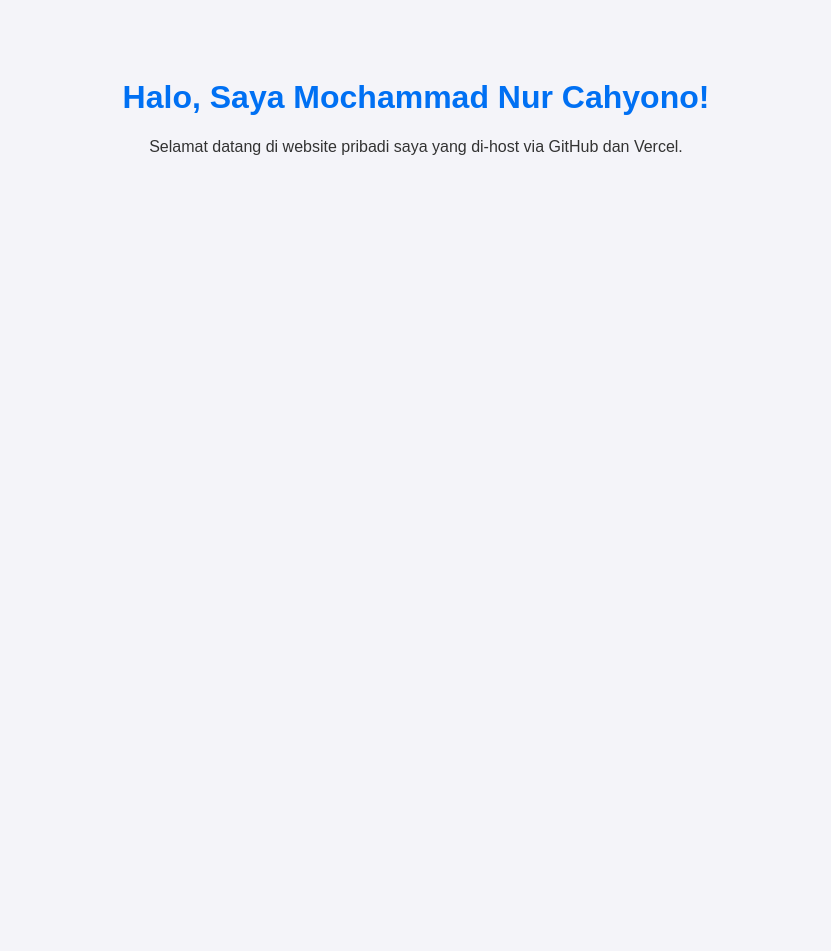
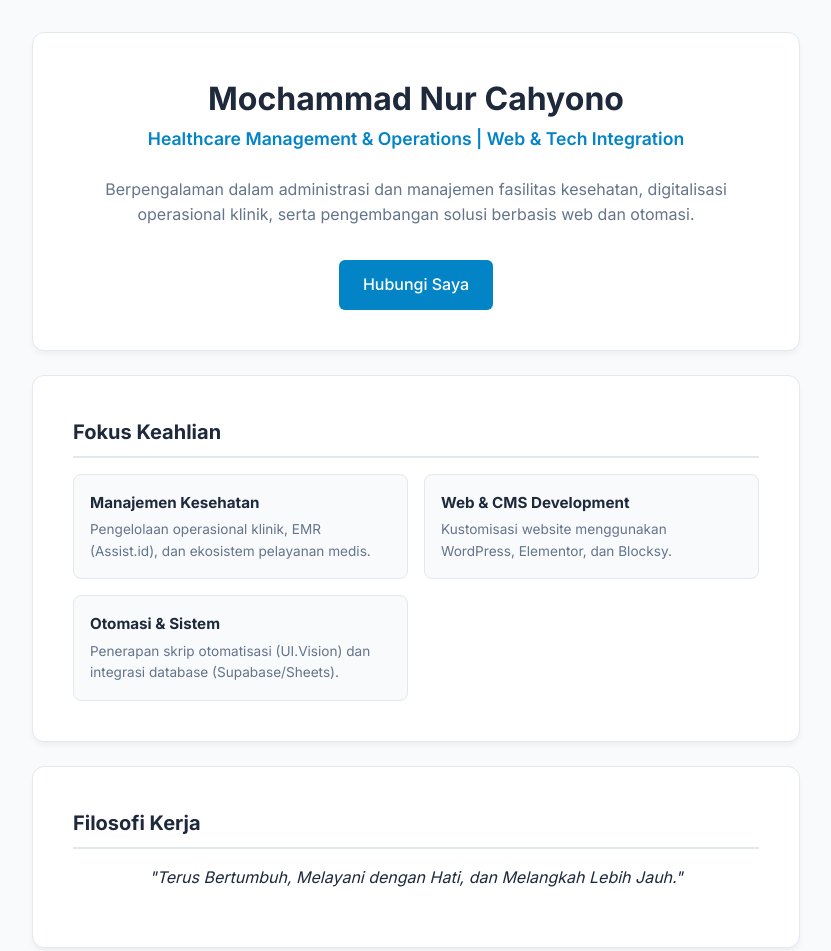
Before and after one commit to cayyow/personal-web, a plain HTML site: page index.html in a window 1280 px wide. Shown: the top 951 px of the page, without its empty margins (224-1055 px from the left). Before the commit the page ends 800 px from the top, so only its background shows below. Drawn offline with Linux system fonts and the light colour scheme.

Commit message:
Update index.html

```diff
--- a/index.html
+++ b/index.html
@@ -3,20 +3,181 @@
 <head>
     <meta charset="UTF-8">
     <meta name="viewport" content="width=device-width, initial-scale=1.0">
-    <title>Website Saya</title>
+    <title>Mochammad Nur Cahyono | Healthcare Management & Tech Enthusiast</title>
+    <!-- Google Fonts -->
+    <link href="https://fonts.googleapis.com/css2?family=Inter:wght@300;400;500;600;700&display=swap" rel="stylesheet">
     <style>
+        :root {
+            --primary: #0284c7;
+            --primary-dark: #0369a1;
+            --text-main: #1e293b;
+            --text-muted: #64748b;
+            --bg-light: #f8fafc;
+            --white: #ffffff;
+            --border: #e2e8f0;
+        }
+
+        * {
+            margin: 0;
+            padding: 0;
+            box-sizing: border-box;
+        }
+
         body {
-            font-family: Arial, sans-serif;
+            font-family: 'Inter', sans-serif;
+            background-color: var(--bg-light);
+            color: var(--text-main);
+            line-height: 1.6;
+        }
+
+        header {
+            background: var(--white);
+            border-bottom: 1px solid var(--border);
+            padding: 2rem 1rem;
             text-align: center;
-            padding: 50px;
-            background-color: #f4f4f9;
-            color: #333;
         }
-        h1 { color: #0070f3; }
+
+        .container {
+            max-width: 800px;
+            margin: 0 auto;
+            padding: 2rem 1rem;
+        }
+
+        .profile-card {
+            background: var(--white);
+            border-radius: 12px;
+            border: 1px solid var(--border);
+            padding: 2.5rem;
+            box-shadow: 0 4px 6px -1px rgba(0, 0, 0, 0.05);
+            margin-bottom: 1.5rem;
+        }
+
+        h1 {
+            font-size: 2rem;
+            color: var(--text-main);
+            margin-bottom: 0.5px;
+        }
+
+        .tagline {
+            color: var(--primary);
+            font-weight: 600;
+            font-size: 1.1rem;
+            margin-bottom: 1.5rem;
+        }
+
+        p {
+            color: var(--text-muted);
+            margin-bottom: 1rem;
+        }
+
+        .section-title {
+            font-size: 1.25rem;
+            color: var(--text-main);
+            margin-bottom: 1rem;
+            border-bottom: 2px solid var(--border);
+            padding-bottom: 0.5rem;
+        }
+
+        .grid-skills {
+            display: grid;
+            grid-template-columns: repeat(auto-fit, minmax(220px, 1fr));
+            gap: 1rem;
+            margin-top: 1rem;
+        }
+
+        .skill-item {
+            background: var(--bg-light);
+            padding: 1rem;
+            border-radius: 8px;
+            border: 1px solid var(--border);
+        }
+
+        .skill-item h3 {
+            font-size: 0.95rem;
+            color: var(--text-main);
+            margin-bottom: 0.25rem;
+        }
+
+        .skill-item p {
+            font-size: 0.85rem;
+            margin: 0;
+        }
+
+        .cta-buttons {
+            margin-top: 2rem;
+            display: flex;
+            gap: 1rem;
+            justify-content: center;
+        }
+
+        .btn {
+            display: inline-block;
+            background: var(--primary);
+            color: var(--white);
+            padding: 0.75rem 1.5rem;
+            border-radius: 6px;
+            text-decoration: none;
+            font-weight: 500;
+            transition: background 0.2s;
+        }
+
+        .btn:hover {
+            background: var(--primary-dark);
+        }
+
+        footer {
+            text-align: center;
+            padding: 2rem;
+            color: var(--text-muted);
+            font-size: 0.85rem;
+        }
     </style>
 </head>
 <body>
-    <h1>Halo, Saya Mochammad Nur Cahyono!</h1>
-    <p>Selamat datang di website pribadi saya yang di-host via GitHub dan Vercel.</p>
+
+    <div class="container">
+        <!-- Profile Header -->
+        <div class="profile-card" style="text-align: center;">
+            <h1>Mochammad Nur Cahyono</h1>
+            <div class="tagline">Healthcare Management & Operations | Web & Tech Integration</div>
+            <p>Berpengalaman dalam administrasi dan manajemen fasilitas kesehatan, digitalisasi operasional klinik, serta pengembangan solusi berbasis web dan otomasi.</p>
+
+            <div class="cta-buttons">
+                <a href="mailto:emailkamu@example.com" class="btn">Hubungi Saya</a>
+            </div>
+        </div>
+
+        <!-- Expertise Section -->
+        <div class="profile-card">
+            <h2 class="section-title">Fokus Keahlian</h2>
+            <div class="grid-skills">
+                <div class="skill-item">
+                    <h3>Manajemen Kesehatan</h3>
+                    <p>Pengelolaan operasional klinik, EMR (Assist.id), dan ekosistem pelayanan medis.</p>
+                </div>
+                <div class="skill-item">
+                    <h3>Web & CMS Development</h3>
+                    <p>Kustomisasi website menggunakan WordPress, Elementor, dan Blocksy.</p>
+                </div>
+                <div class="skill-item">
+                    <h3>Otomasi & Sistem</h3>
+                    <p>Penerapan skrip otomatisasi (UI.Vision) dan integrasi database (Supabase/Sheets).</p>
+                </div>
+            </div>
+        </div>
+
+        <!-- Philosophy Section -->
+        <div class="profile-card">
+            <h2 class="section-title">Filosofi Kerja</h2>
+            <p style="font-style: italic; color: var(--text-main); text-align: center;">
+                "Terus Bertumbuh, Melayani dengan Hati, dan Melangkah Lebih Jauh."
+            </p>
+        </div>
+    </div>
+
+    <footer>
+        <p>&copy; 2026 Mochammad Nur Cahyono. Hosted via GitHub & Vercel.</p>
+    </footer>
+
 </body>
 </html>
```
